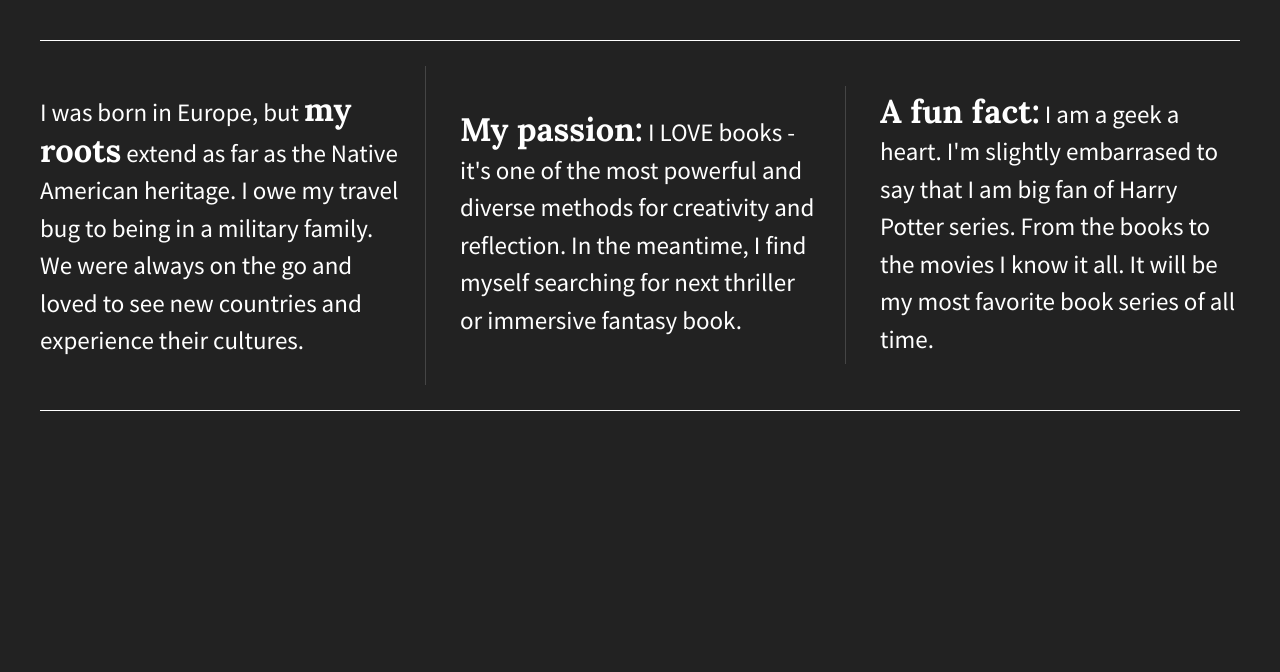
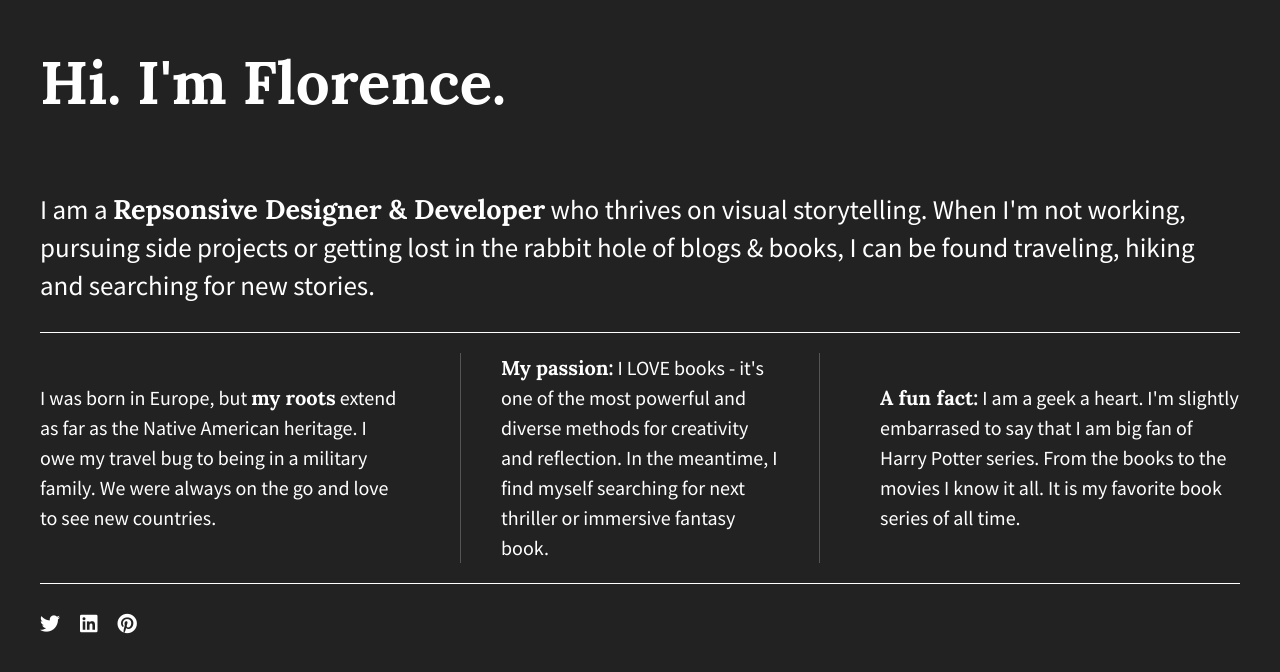
Before and after one commit to flo1244/flex-box, a plain HTML site: page index.html in a window 1280 px wide. Drawn offline with nearby package versions, Linux system fonts and the light colour scheme.

Commit message:
Updated website

```diff
--- a/css/main.css
+++ b/css/main.css
@@ -104,48 +104,66 @@ html {
 
 body {
   font-family: 'Source Sans Pro', sans-serif;
-  padding: 2em;
+  padding: 0 2em;
   font-size: 1.25em;
-  height: 100%;
+  color: #fff;
+  display: flex;
+ justify-content: center;
+
 }
 
-.wrapper {
-  /*add display:flex and set justify-content to space-between*/
+.flex-container {
   flex-flow: row wrap;
   display: flex;
   justify-content: space-between;
-  align-items: center;
-  border-bottom: 1px solid white;
-  border-top: 1px solid white;
-  padding-top: 25px;
-  padding-bottom: 25px;
+  max-width: 1200px;
+
 }
 
-.div-1, .div-2, .div-3 {
-  /*give the divs a width of 30%, add display:flex, set justify-content and align-items to center*/
+p span {
+	font-family: 'Lora', sans-serif;
+}
+
+header,
+footer {
+   width: 100%;
+   display: flex;
+   justify-content: flex-start;
+}
+
+header h1 {
+	font-family: 'Lora', sans-serif;
+    font-size: 3em;
+}
+
+main {
+  width: 100%;
+  display: flex;
+  justify-content: center;
+  border-bottom: 1px solid #fff;
+}
+
+main p {
+	font-size: 1.35em;
+}
+
+.flex-items {
   display: flex;
   justify-content: center;
   align-items: center;
-  color: #fff;
   line-height: 1.5em;
-  font-size: 1.25em;
-  height: auto;
-  width: 30%;
-
+  font-size: 1em;
+  border-bottom: 1px solid #555;
 
 }
 
-.div-1, .div-2 {
-	border-right: 1px solid #454545;
-	padding-right: 25px;
+footer {
+  border-top: 1px solid #fff;
 }
 
-
-.wrapper span {
-  font-family: 'Lora', sans-serif;
-  font-size: 1.3em;
+footer i {
+  padding: 30px 20px 0 0;
 }
-
 
 
 /* ==========================================================================
@@ -227,6 +245,25 @@ body {
    These examples override the primary ('mobile first') styles.
    Modify as content requires.
    ========================================================================== */
+
+@media all and (max-width: 768px) {
+    body {
+      padding: 1em;
+    }
+}
+
+@media (min-width: 1200px) {
+    .flex-items {
+      flex-basis: 30%;
+      border-bottom: none;
+    }
+
+    #div-2 p {
+      border-left: 1px solid #555;
+      border-right: 1px solid #555;
+      padding: 0 40px;
+    }
+}
 
 @media print,
        (-webkit-min-device-pixel-ratio: 1.25),
--- a/index.html
+++ b/index.html
@@ -15,22 +15,34 @@
         <script src="js/vendor/modernizr-2.8.3.min.js"></script>
         <link href="http://fonts.googleapis.com/css?family=Lora:700" rel="stylesheet" type="text/css">
         <link href="http://fonts.googleapis.com/css?family=Source+Sans+Pro:400,700" rel="stylesheet" type="text/css">
+		<link rel="stylesheet" href="https://use.fontawesome.com/releases/v5.5.0/css/all.css" integrity="sha384-B4dIYHKNBt8Bc12p+WXckhzcICo0wtJAoU8YZTY5qE0Id1GSseTk6S+L3BlXeVIU" crossorigin="anonymous">
     </head>
     <body>
         <!--[if lt IE 8]>
             <p class="browserupgrade">You are using an <strong>outdated</strong> browser. Please <a href="http://browsehappy.com/">upgrade your browser</a> to improve your experience.</p>
         <![endif]-->
 
-        <section class="wrapper">
-            <div class="div-1">
-				<p>I was born in Europe, but <span>my roots</span> extend as far as the Native American heritage. I owe my travel bug to being in a military family. We were always on the go and loved to see new countries and experience their cultures.</p>
+        <section class="flex-container">
+			<header>
+				<h1>Hi. I'm Florence.</h1>
+			</header>
+			<main>
+				<p>I am a <span>Repsonsive Designer &amp; Developer</span> who thrives on visual storytelling. When I'm not working, pursuing side projects or getting lost in the rabbit hole of blogs &amp; books, I can be found traveling, hiking and searching for new stories.</p>
+			</main>
+            <div id="div-1" class="flex-items">
+				<p>I was born in Europe, but <span>my roots</span> extend as far as the Native American heritage. I owe my travel bug to being in a military family. We were always on the go and love to see new countries.</p>
             </div>
-            <div class="div-2">
+            <div id="div-2" class="flex-items">
 				<p><span>My passion:</span> I LOVE books - it's one of the most powerful and diverse methods for creativity and reflection. In the meantime, I find myself searching for next thriller or immersive fantasy book.</p>
             </div>
-            <div class="div-3">
-				<p><span>A fun fact:</span> I am a geek a heart. I'm slightly embarrased to say that I am big fan of Harry Potter series. From the books to the movies I know it all. It will be my most favorite book series of all time.</p>
+            <div id="div-3" class="flex-items">
+				<p><span>A fun fact:</span> I am a geek a heart. I'm slightly embarrased to say that I am big fan of Harry Potter series. From the books to the movies I know it all. It is my favorite book series of all time.</p>
             </div>
+			<footer>
+				<i class="fab fa-twitter"></i>
+                <i class="fab fa-linkedin"></i>
+                <i class="fab fa-pinterest"></i>
+			</footer>
         </section>
 
         <script src="https://ajax.googleapis.com/ajax/libs/jquery/1.11.3/jquery.min.js"></script>
```
